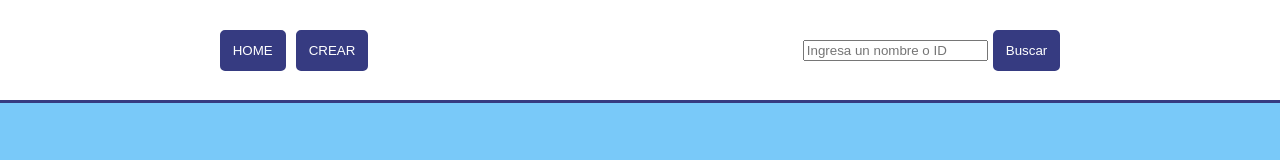
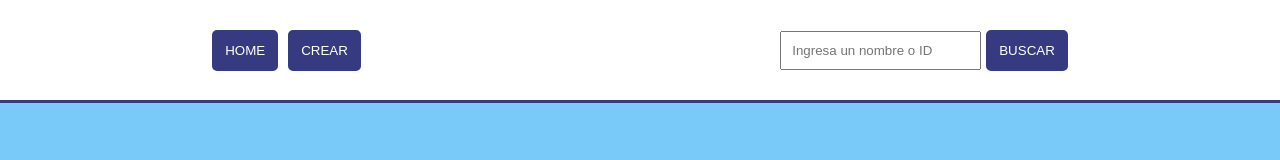
Before and after one commit to JMcode97/pokemon-PI, a React (Create React App) app in the folder client/: page /details/1 in a window 1280 px wide. Shown: the top 160 px of the page. Built offline with nearby package versions, Linux system fonts and the light colour scheme; no server answers.

Commit message:
Fix SearchBar function and styles

```diff
--- a/client/src/components/SearchBar/SearchBar.jsx
+++ b/client/src/components/SearchBar/SearchBar.jsx
@@ -1,6 +1,9 @@
 import { useState } from "react"
+import { useHistory } from "react-router-dom"
+import styles from './styles.module.css'
 
 const SearchBar = () => {
+    const history = useHistory()
     const [value, setValue] = useState()
 
     const handleInputChange = (e) => {
@@ -10,11 +13,14 @@ const SearchBar = () => {
 
     const handleSubmit = (e) => {
         e.preventDefault()
+        history.push(`/details/${value.toLowerCase()}`)
+        setValue('')
     }
 
     return(
         <>
-            <div>
+            <div
+            className={styles.container} >
                 <input type="text"
                 placeholder="Ingresa un nombre o ID"
                 value={value}
@@ -22,7 +28,7 @@ const SearchBar = () => {
 
                 <button
                 onClick={handleSubmit} >
-                    Buscar
+                    BUSCAR
                 </button>
             </div>
         </>
--- a/client/src/components/SearchBar/styles.module.css
+++ b/client/src/components/SearchBar/styles.module.css
@@ -0,0 +1,3 @@
+.container input {
+    padding: 10px;
+}
--- a/client/src/views/Details/Details.jsx
+++ b/client/src/views/Details/Details.jsx
@@ -22,7 +22,7 @@ const Details = () => {
 
     useEffect(() => {
         getPokemon(pokemon)
-    }, [])
+    }, [pokemon])
 
     return(
         <>
```
Also changed, not shown: 1 other file (tests, documents, lock files or other folders).
